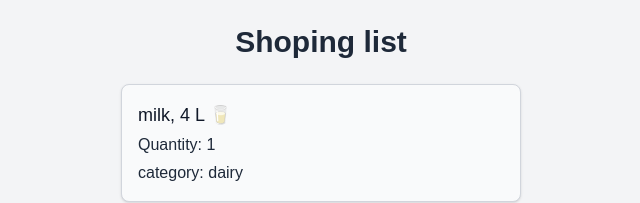
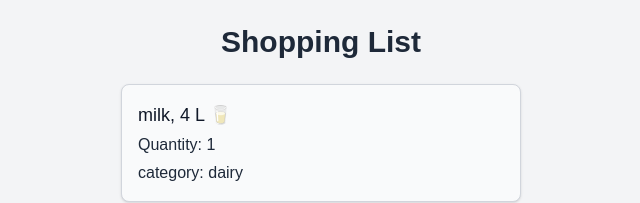
Before and after one commit to S-hussaini/cprg306-assignments, a Next.js app: page /week-3 in a window 1280 px wide. Shown: the top 203 px of the page, without its empty margins (319-959 px from the left). Built offline with nearby package versions, Linux system fonts and the light colour scheme.

Commit message:
small update in styling

```diff
--- a/app/week-3/page.js
+++ b/app/week-3/page.js
@@ -1,11 +1,11 @@
-import react from "react";
+import React from "react";
 import ItemList from "./item-list";
 
 export default function Page(){
   return(
     <main className =" p-6 bg-gray-100 min-h-screen flex flex-col items-center">
       <h1 className = "text-3xl font-bold mb-6 text-gray-800">
-        Shoping list
+        Shopping List
       </h1>
       <div>
         <ItemList/>
```
